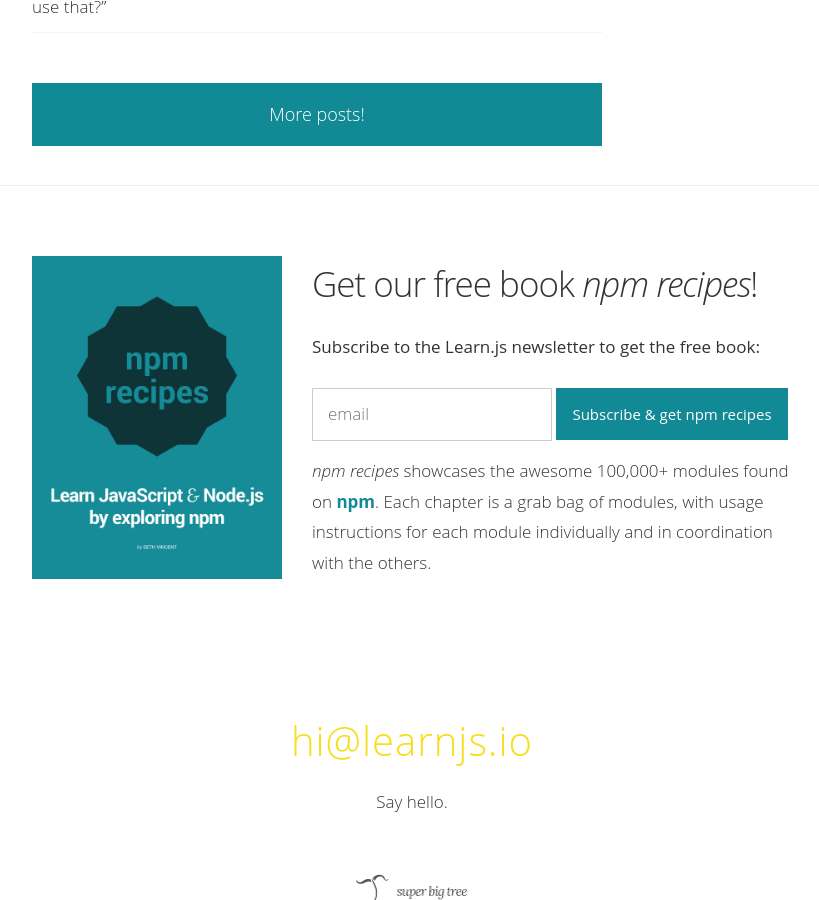
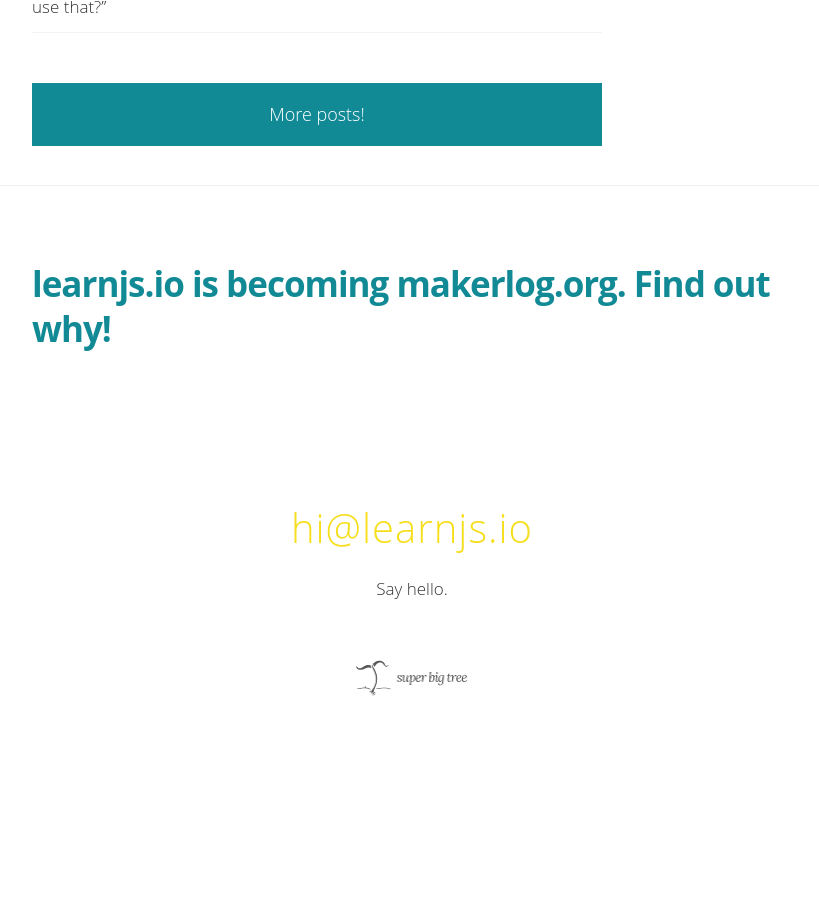
Before and after one commit to learn-js/learn-js.github.com, a Jekyll site: the page built from index.html, in a window 1280 px wide and 900 px high, scrolled down 1240 px. Shown: the whole window, without its empty margins (228-1047 px from the left). Built offline with Jekyll 4.4.1, drawn with Linux system fonts in a browser that asks for light colours; Markdown is read by kramdown in place of the engine named in the settings; comment, search, counter and statistics services are not loaded; after the commit the page ends 1999 px from its top, so only the background shows below that.

Commit message:
Update newsletter.html

```diff
--- a/_includes/newsletter.html
+++ b/_includes/newsletter.html
@@ -1,29 +1,5 @@
 <section id="subscribe">
   <div class="container">
-
-    <div style="float:left; margin-right: 30px; width:250px;">
-      <img src="{{site.baseurl}}/img/books/learnjs-npm-recipes.jpg" style="width:100%; height:auto;">
-    </div>
-
-    <h2>Get our free book <i>npm recipes</i>!</h2>
-
-    <h4 style="margin-bottom: 30px;">Subscribe to the Learn.js newsletter to get the free book:</h4>
-
-    <div id="mc_embed_signup">
-      <form action="http://superbigtree.us5.list-manage.com/subscribe/post?u=b5b4f7fda673e887e9380b619&amp;id=3eb1d4ee40" method="post" id="mc-embedded-subscribe-form" name="mc-embedded-subscribe-form" class="validate" target="_blank" novalidate>
-        <div class="mc-field-group inputs">
-          <input value="{{ page.url }}" name="SOURCE" class="" id="mce-SOURCE" type="hidden">
-          <input type="email" value="" name="EMAIL" class="required email" id="mce-EMAIL" placeholder="email">
-          <input type="submit" value="Subscribe & get npm recipes" name="subscribe" id="mc-embedded-subscribe" class="button">
-        </div>
-        <div id="mce-responses" class="clear">
-          <div class="response" id="mce-error-response" style="display:none"></div>
-          <div class="response" id="mce-success-response" style="display:none"></div>
-        </div>
-      </form>
-    </div>
-
-    <p><i>npm recipes</i> showcases the awesome 100,000+ modules found on <a href="http://npmjs.org" target="_blank">npm</a>. Each chapter is a grab bag of modules, with usage instructions for each module individually and in coordination with the others.</p>
-
+    <h2><a href="http://learnjs.io/blog/2015/08/09/learnjs-is-becoming-makerlog-org/">learnjs.io is becoming makerlog.org. Find out why!</a></h2>
   </div>
 </section>
```
